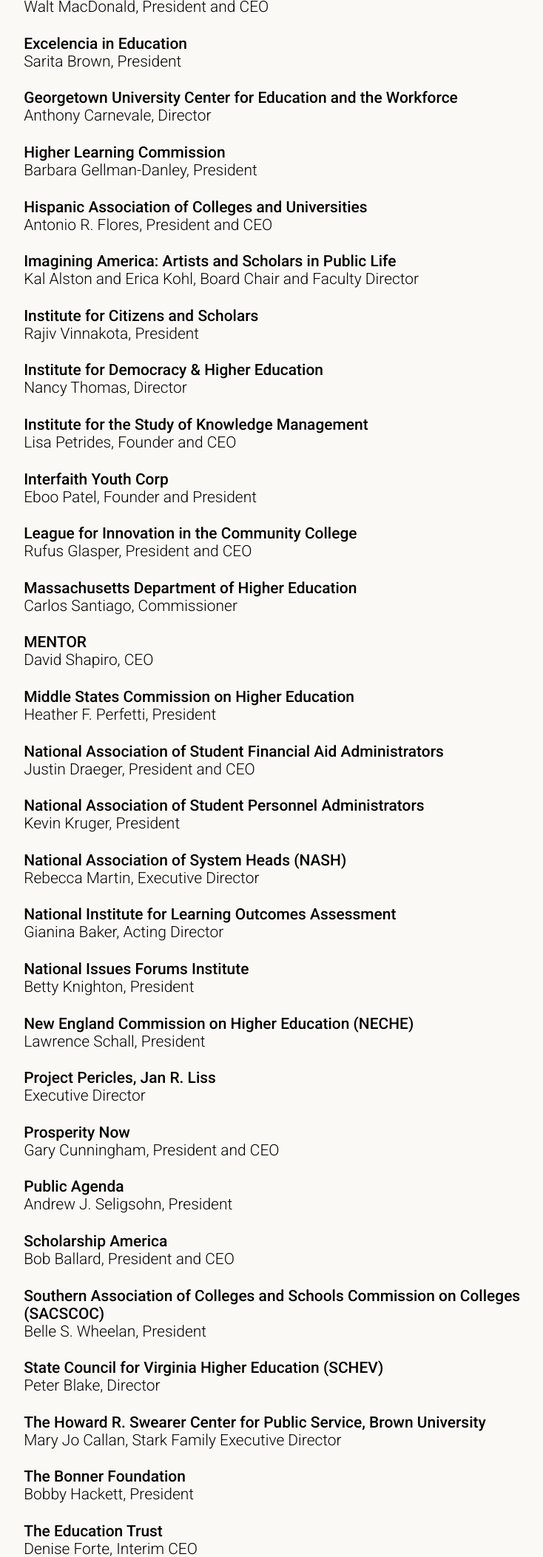
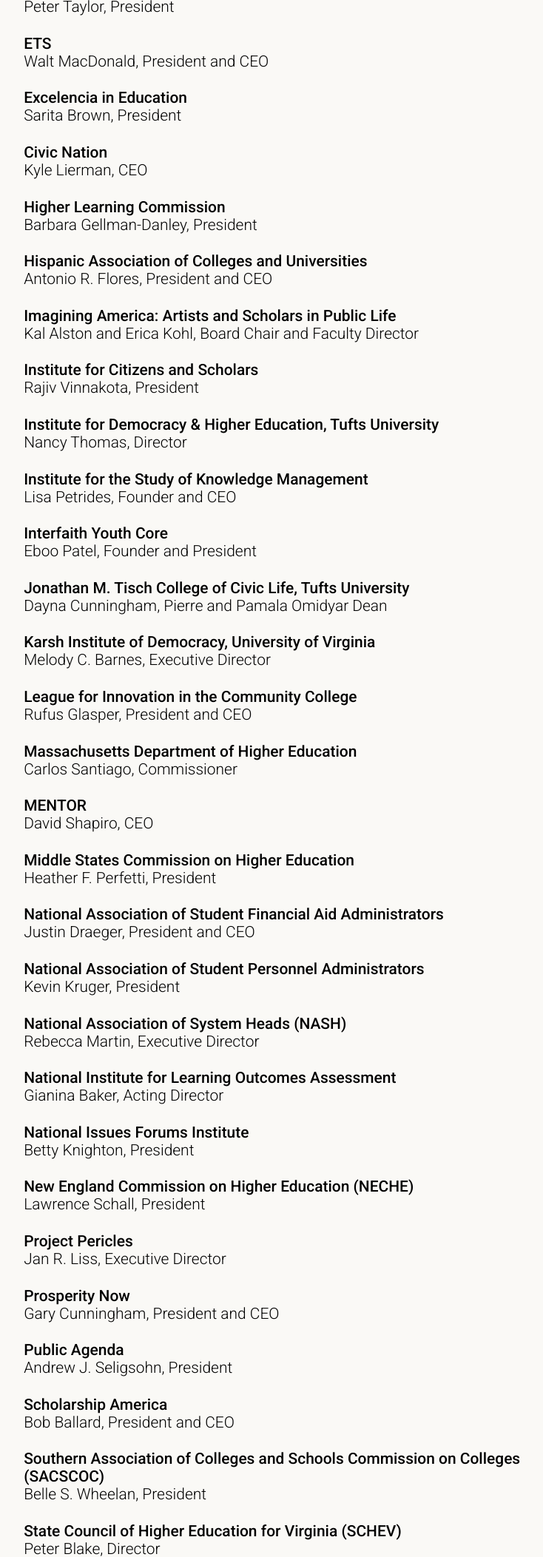
Before and after one commit to sydneygoldberger/CollegeCivicLearning, a plain HTML site: page ourpartners.html in a window 1280 px wide. Shown: the part 1351-3456 px from the top of the page at 74% size, without its empty margins (19-753 px from the left). Drawn offline with Linux system fonts and the light colour scheme.

Commit message:
new edits

```diff
--- a/ourpartners.html
+++ b/ourpartners.html
@@ -159,6 +159,8 @@
         <br><div id="smallBreak"></div>
         <span id="highlighted-text">Center for Community College Student Engagement</span> <br>Linda Garcia, Executive Director
         <br><div id="smallBreak"></div>
+        <span id="highlighted-text">Center for Education and the Workforce, Georgetown University</span> <br>Anthony Carnevale, Director
+        <br><div id="smallBreak"></div>
         <span id="highlighted-text">Coalition of Urban and Metropolitan Universities</span> <br>Bobbie Laur, Executive Director
         <br><div id="smallBreak"></div>
         <span id="highlighted-text">Community College System of New Hampshire</span> <br>Mark Rubinstein, Chancellor
@@ -173,7 +175,7 @@
         <br><div id="smallBreak"></div>
         <span id="highlighted-text">Excelencia in Education</span> <br>Sarita Brown, President
         <br><div id="smallBreak"></div>
-        <span id="highlighted-text">Georgetown University Center for Education and the Workforce</span> <br>Anthony Carnevale, Director
+        <span id="highlighted-text">Civic Nation</span> <br>Kyle Lierman, CEO
         <br><div id="smallBreak"></div>
         <span id="highlighted-text">Higher Learning Commission</span> <br>Barbara Gellman-Danley, President
         <br><div id="smallBreak"></div>
@@ -183,11 +185,15 @@
         <br><div id="smallBreak"></div>
         <span id="highlighted-text">Institute for Citizens and Scholars</span> <br>Rajiv Vinnakota, President
         <br><div id="smallBreak"></div>
-        <span id="highlighted-text">Institute for Democracy & Higher Education</span> <br>Nancy Thomas, Director
+        <span id="highlighted-text">Institute for Democracy & Higher Education, Tufts University</span> <br>Nancy Thomas, Director
         <br><div id="smallBreak"></div>
         <span id="highlighted-text">Institute for the Study of Knowledge Management</span> <br>Lisa Petrides, Founder and CEO
         <br><div id="smallBreak"></div>
-        <span id="highlighted-text">Interfaith Youth Corp</span> <br>Eboo Patel, Founder and President
+        <span id="highlighted-text">Interfaith Youth Core</span> <br>Eboo Patel, Founder and President
+        <br><div id="smallBreak"></div>
+        <span id="highlighted-text">Jonathan M. Tisch College of Civic Life, Tufts University</span> <br>Dayna Cunningham, Pierre and Pamala Omidyar Dean
+        <br><div id="smallBreak"></div>
+        <span id="highlighted-text">Karsh Institute of Democracy, University of Virginia</span> <br>Melody C. Barnes, Executive Director
         <br><div id="smallBreak"></div>
         <span id="highlighted-text">League for Innovation in the Community College</span> <br>Rufus Glasper, President and CEO
         <br><div id="smallBreak"></div>
@@ -209,7 +215,7 @@
         <br><div id="smallBreak"></div>
         <span id="highlighted-text">New England Commission on Higher Education (NECHE)</span> <br>Lawrence Schall, President
         <br><div id="smallBreak"></div>
-        <span id="highlighted-text">Project Pericles, Jan R. Liss</span> <br>Executive Director
+        <span id="highlighted-text">Project Pericles</span> <br>Jan R. Liss, Executive Director
         <br><div id="smallBreak"></div>
         <span id="highlighted-text">Prosperity Now</span> <br>Gary Cunningham, President and CEO
         <br><div id="smallBreak"></div>
@@ -219,7 +225,7 @@
         <br><div id="smallBreak"></div>
         <span id="highlighted-text">Southern Association of Colleges and Schools Commission on Colleges (SACSCOC)</span> <br>Belle S. Wheelan, President
         <br><div id="smallBreak"></div>
-        <span id="highlighted-text">State Council for Virginia Higher Education (SCHEV)</span> <br>Peter Blake, Director
+        <span id="highlighted-text">State Council of Higher Education for Virginia (SCHEV)</span> <br>Peter Blake, Director
         <br><div id="smallBreak"></div>
         <span id="highlighted-text">The Howard R. Swearer Center for Public Service, Brown University</span> <br>Mary Jo Callan, Stark Family Executive Director
         <br><div id="smallBreak"></div>
```
Also changed, not shown: campusprofiles.html (+11 -1 lines), cldebydesign.html (+1 -1 lines), takeaction.html (+2 -2 lines), 4 other files.
